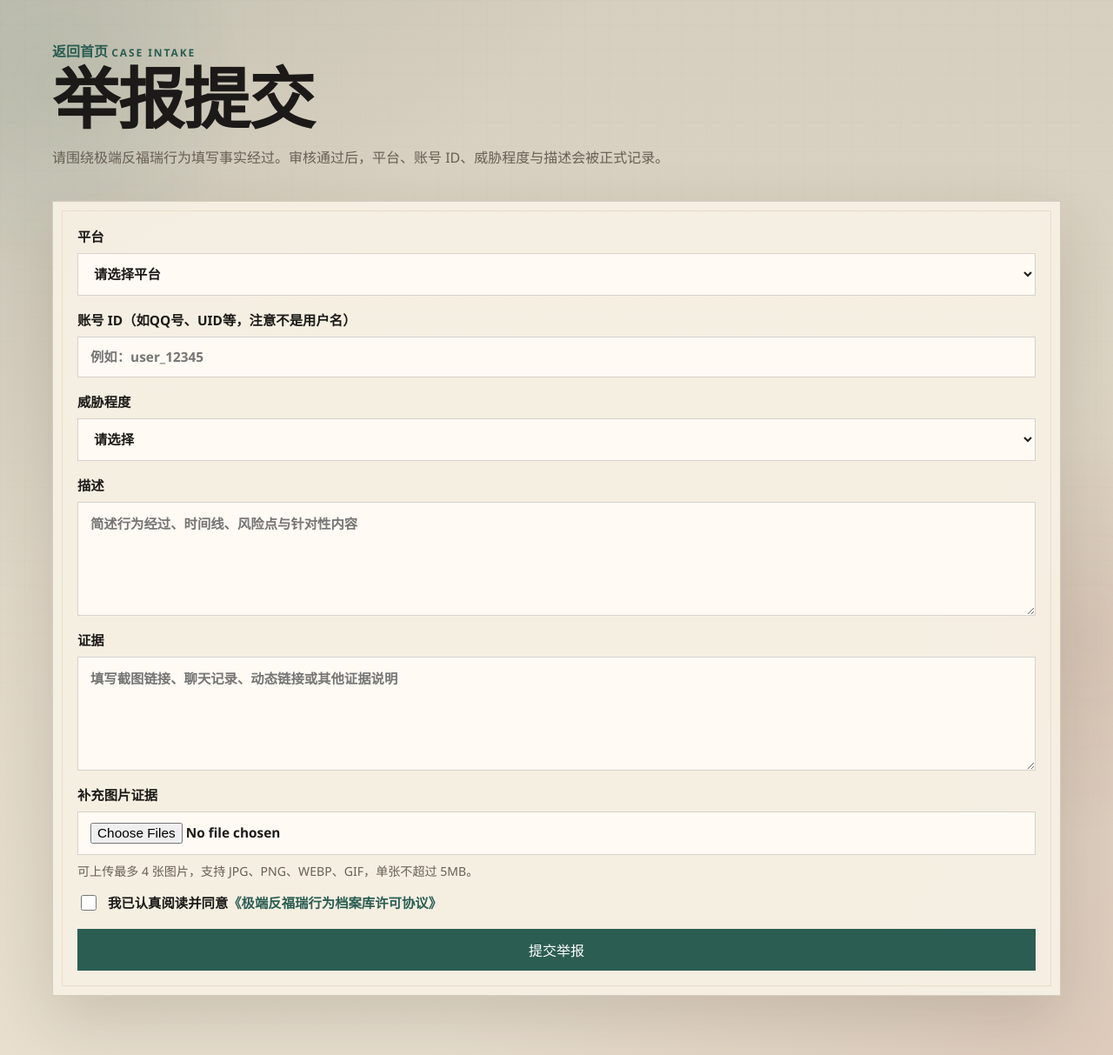
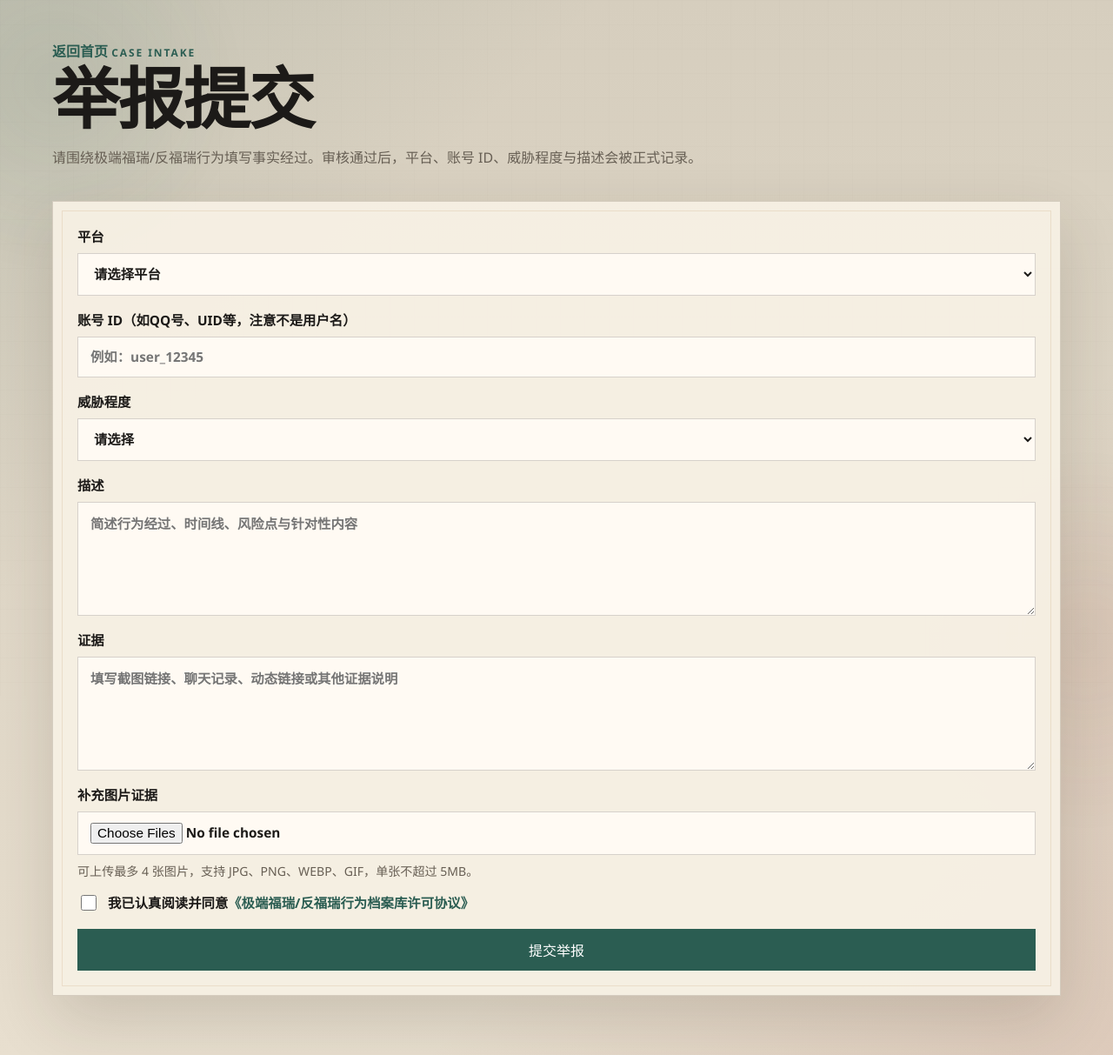
Before and after one commit to xingji-studio/FurryBlackListSystem, a Python web app: template blacklist_site/templates/public/report.html in a window 1280 px wide. Shown: the whole page at 87% size. Run offline with Jinja, Linux system fonts and the light colour scheme; the template is opened without the code that fills it, so the values that code supplies are empty; some web fonts are replaced.

Commit message:
圈内人给力点

```diff
--- a/blacklist_site/templates/public/index.html
+++ b/blacklist_site/templates/public/index.html
@@ -7,7 +7,7 @@
       <span class="eyebrow">公开登记与检索</span>
       <span class="status-chip">档案站</span>
     </div>
-    <h1>极端反福瑞行为档案库</h1>
+    <h1>极端福瑞/反福瑞行为档案库</h1>
     <p>这里用于收集、核验和公开检索针对福瑞群体的极端骚扰、煽动、网暴与持续性敌意行为。所有举报和申诉都必须经过后台人工复核后才会生效。</p>
     <div class="hero-metrics">
       <div>
--- a/blacklist_site/templates/public/report.html
+++ b/blacklist_site/templates/public/report.html
@@ -6,7 +6,7 @@
     <a class="text-link" href="{{ url_for('index') }}">返回首页</a>
     <span class="eyebrow">Case Intake</span>
     <h1>举报提交</h1>
-    <p>请围绕极端反福瑞行为填写事实经过。审核通过后，平台、账号 ID、威胁程度与描述会被正式记录。</p>
+    <p>请围绕极端福瑞/反福瑞行为填写事实经过。审核通过后，平台、账号 ID、威胁程度与描述会被正式记录。</p>
   </div>
   <form class="form-panel" method="post" enctype="multipart/form-data">
     <input type="hidden" name="csrf_token" value="{{ csrf_token() }}">
@@ -24,8 +24,8 @@
     <label>威胁程度
       <select name="threat_level" required>
         <option value="">请选择</option>
-        <option value="低">低 - 轻微言论攻击</option>
-        <option value="中">中 - 较严重言论攻击</option>
+        <option value="低">低 - 轻微言论攻击/言论骚扰</option>
+        <option value="中">中 - 较严重言论攻击/照片骚扰</option>
         <option value="高">高 - 反复骚扰，或对群聊构成威胁</option>
         <option value="严重">严重 - 实施过炸群、网暴、开盒等极端行为</option>
       </select>
@@ -42,7 +42,7 @@
     </label>
     <label class="consent-check">
       <input name="license_agreement" type="checkbox" value="yes" required>
-      <span>我已认真阅读并同意<a class="text-link" href="https://docs.xingjisoft.com/licenses/AEAB_EULA.html" target="_blank" rel="noopener noreferrer">《极端反福瑞行为档案库许可协议》</a></span>
+      <span>我已认真阅读并同意<a class="text-link" href="https://docs.xingjisoft.com/licenses/AEAB_EULA.html" target="_blank" rel="noopener noreferrer">《极端福瑞/反福瑞行为档案库许可协议》</a></span>
     </label>
     <button class="primary-button" type="submit">提交举报</button>
   </form>
```
